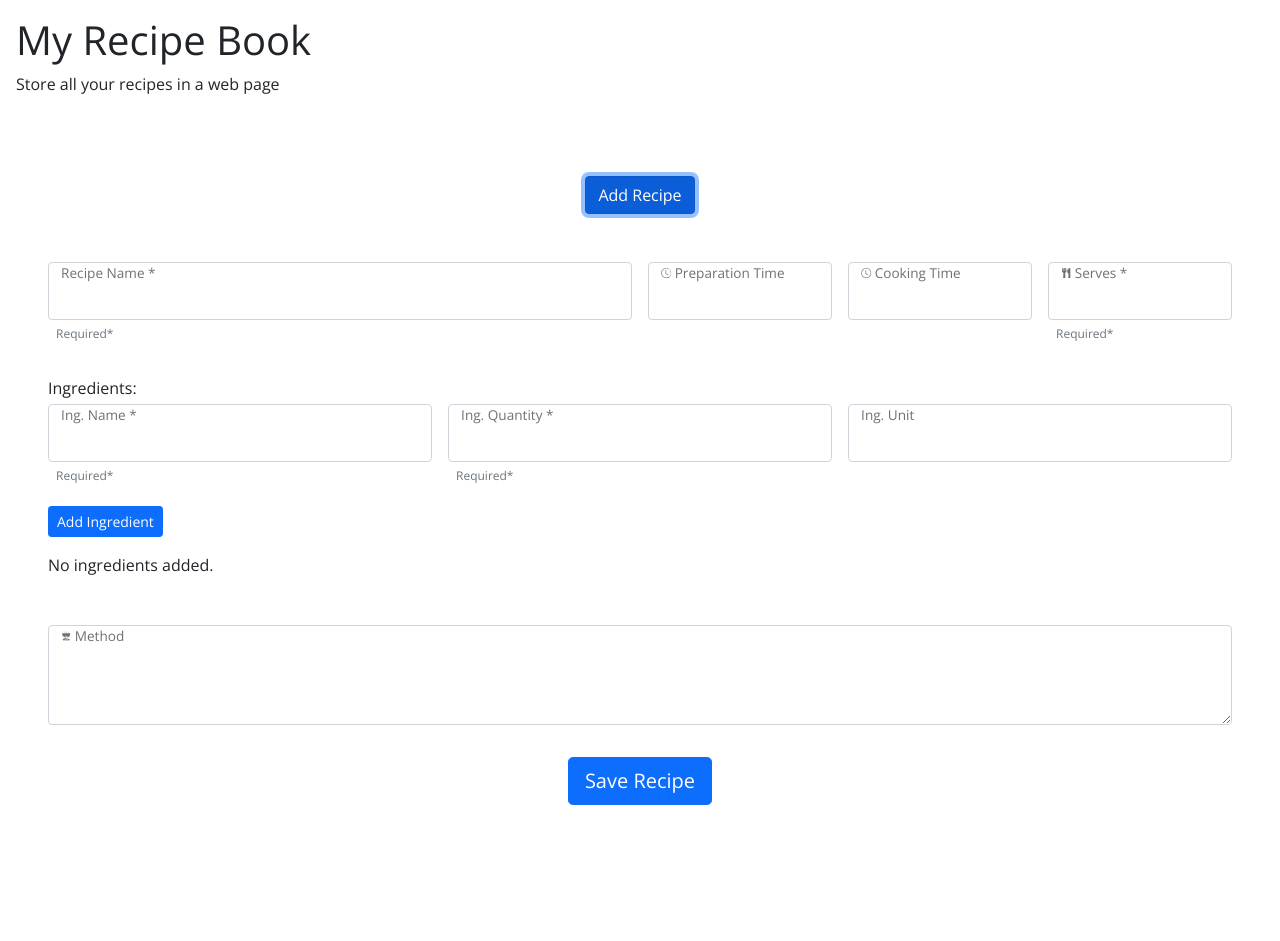
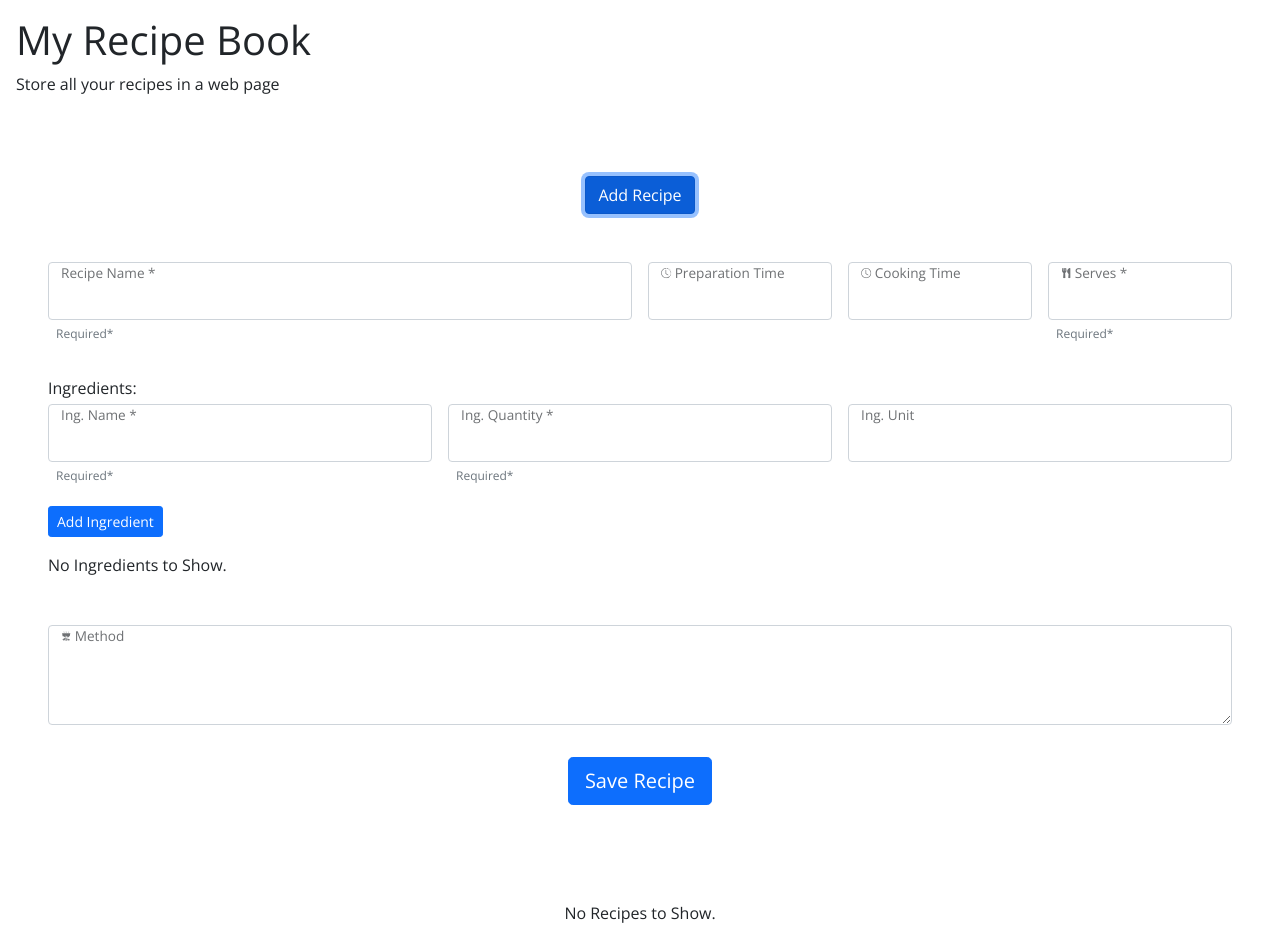
Before and after one commit to SebAnt86/recipe-book, a React (Create React App) app: page / in a window 1280 px wide. Both pictures are taken after a click on the button "Add Recipe". Before the commit the page ends 853 px from the top, so only its background shows below. Built offline with nearby package versions, Linux system fonts and the light colour scheme.

Commit message:
change recipe padding

```diff
--- a/src/components/Ingredients.js
+++ b/src/components/Ingredients.js
@@ -134,7 +134,7 @@ function Ingredients({
           ))}
         </ul>
       ) : (
-        <p className="mb-5">No ingredients added.</p>
+        <p className="mb-5">No Ingredients to Show.</p>
       )}
     </>
   );
--- a/src/components/Recipes.js
+++ b/src/components/Recipes.js
@@ -1,5 +1,3 @@
-
-
 import Accordion from "react-bootstrap/Accordion";
 import Container from "react-bootstrap/Container";
 import Row from "react-bootstrap/Row";
@@ -10,34 +8,34 @@ import { ImBin } from "react-icons/im";
 import { IoMdAddCircleOutline } from "react-icons/io";
 import { HiOutlineMinusCircle } from "react-icons/hi";
 
-
-
 function Recipes({ recipes, setRecipes, deleteRecipe }) {
 
-
   const increaseServes = (id) => {
-    const updatedRecipe = recipes.map(recipe => {
-      if(recipe.id === id){
-        return {...recipe, serves: (parseInt(recipe.serves) + 1)}
+    const updatedRecipe = recipes.map((recipe) => {
+      if (recipe.id === id) {
+        return { ...recipe, serves: parseInt(recipe.serves) + 1 };
       }
       return recipe;
-    })
+    });
     setRecipes(updatedRecipe);
   };
 
-
   const decreaseServes = (id) => {
-      const updatedRecipe = recipes.map(recipe => {
-        if(recipe.id === id){
-          return {...recipe, serves: (parseInt(recipe.serves) > 1 ? (parseInt(recipe.serves) - 1) : 1)}
+    const updatedRecipe = recipes.map((recipe) => {
+      if (recipe.id === id) {
+        return {
+          ...recipe,
+          serves: parseInt(recipe.serves) > 1 ? parseInt(recipe.serves) - 1 : 1,
+        };
       }
       return recipe;
-      })
+    });
     setRecipes(updatedRecipe);
   };
 
   return (
     <>
+      {recipes.length > 0 ? (
         <Container className="mb-3">
           {/* <Accordion className="mx-1 mb-5"> */}
           {recipes.map((recipe) => (
@@ -62,14 +60,20 @@ function Recipes({ recipes, setRecipes, deleteRecipe }) {
                     </Col>
                   </div>
                   <Row className="mt-4 g-3">
-                  <Col md={6} className="px-4 mb-3">
+                    <Col md={6} className="px-2 mb-3">
                       <h4>Ingredients</h4>
                       <Container className="ps-0 mt-4 d-flex justify-content-between">
                         <h6>Number of servings</h6>
                         <div>
-                        <HiOutlineMinusCircle className="btn-operators" onClick={() => decreaseServes(recipe.id)}/>
+                          <HiOutlineMinusCircle
+                            className="btn-operators"
+                            onClick={() => decreaseServes(recipe.id)}
+                          />
                           <span className="mx-1">{recipe.serves}</span>
-                        <IoMdAddCircleOutline className="btn-operators" onClick={() => increaseServes(recipe.id)}/>
+                          <IoMdAddCircleOutline
+                            className="btn-operators"
+                            onClick={() => increaseServes(recipe.id)}
+                          />
                         </div>
                       </Container>
                       {recipe.ingredients.length > 0 ? (
@@ -83,12 +87,14 @@ function Recipes({ recipes, setRecipes, deleteRecipe }) {
                           </Row>
                         ))
                       ) : (
-                      <p className="mb-5 disabled">No ingredients added.</p>
+                        <p className="mb-5 disabled">No Ingredients To Show.</p>
                       )}
                     </Col>
-                  <Col md={6} className="px-4 mb-3">
+                    <Col md={6} className="px-2 mb-3">
                       <h4>Method</h4>
-                    <Container className="ps-0 mt-4">{recipe.method}</Container>
+                      <Container className="ps-0 mt-4">
+                        {recipe.method}
+                      </Container>
                     </Col>
                   </Row>
                   <div className="text-end mt-3">
@@ -104,6 +110,11 @@ function Recipes({ recipes, setRecipes, deleteRecipe }) {
           ))}
           {/* </Accordion> */}
         </Container>
+      ) : (
+        <div className="text-center pt-5">
+          <p className="mx-5">No Recipes to Show.</p>
+        </div>
+      )}
     </>
   );
 }
```
Lines whose indentation alone changed are shown as unchanged.
